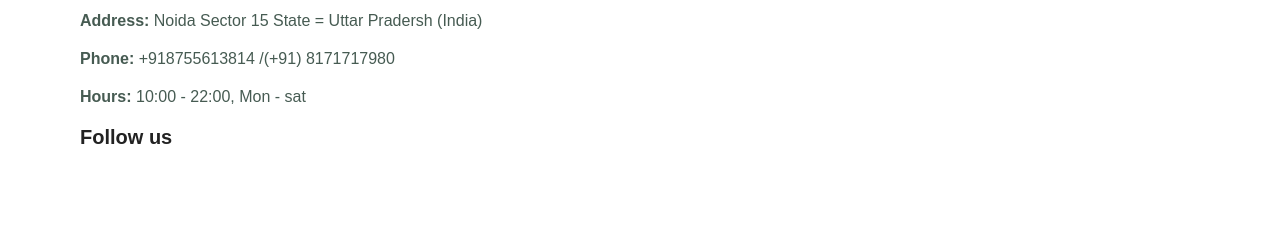
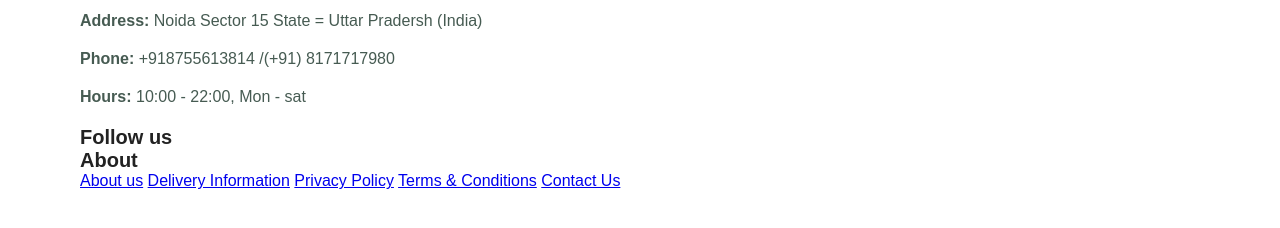
Before and after one commit to rishav8755/Build-and-Deploy-Ecommerce-Website-main, a plain HTML site: page index.html in a window 1280 px wide. Shown: the part 4503-4731 px from the top of the page. Before the commit the page ends 4692 px from the top, so only its background shows below. Drawn offline with Linux system fonts and the light colour scheme.

Commit message:
yugfhkvi

```diff
--- a/index.html
+++ b/index.html
@@ -401,9 +401,17 @@
 <div class="follow">
     <h4>Follow us</h4>
     <div class="icon">
-<i></i>
+        <i></i>
     </div>
 </div>
+        </div>
+        <div class="col">
+<h4>About</h4>
+<a href="#">About us</a>
+<a href="#">Delivery Information</a>
+<a href="#">Privacy Policy</a>
+<a href="#">Terms & Conditions</a>
+<a href="#">Contact Us</a>
         </div>
     </footer>
     <script src="script.js"></script>
```
